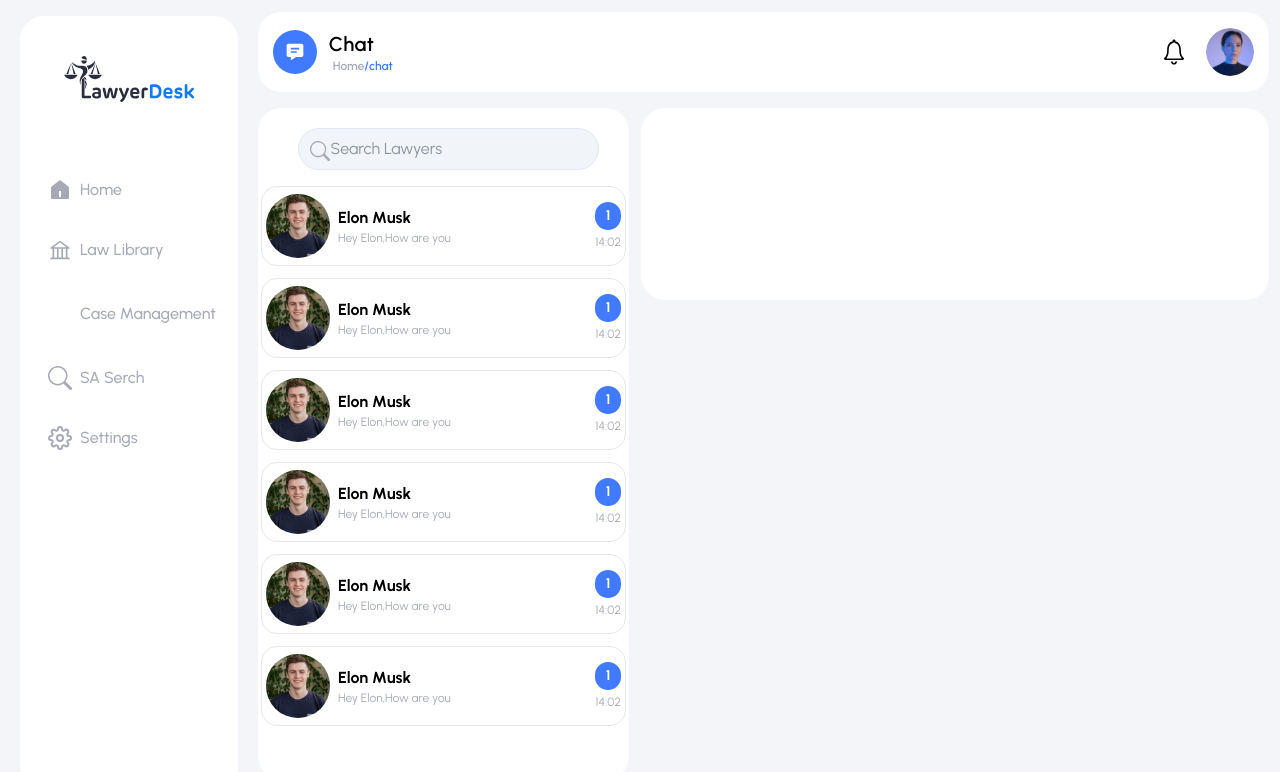
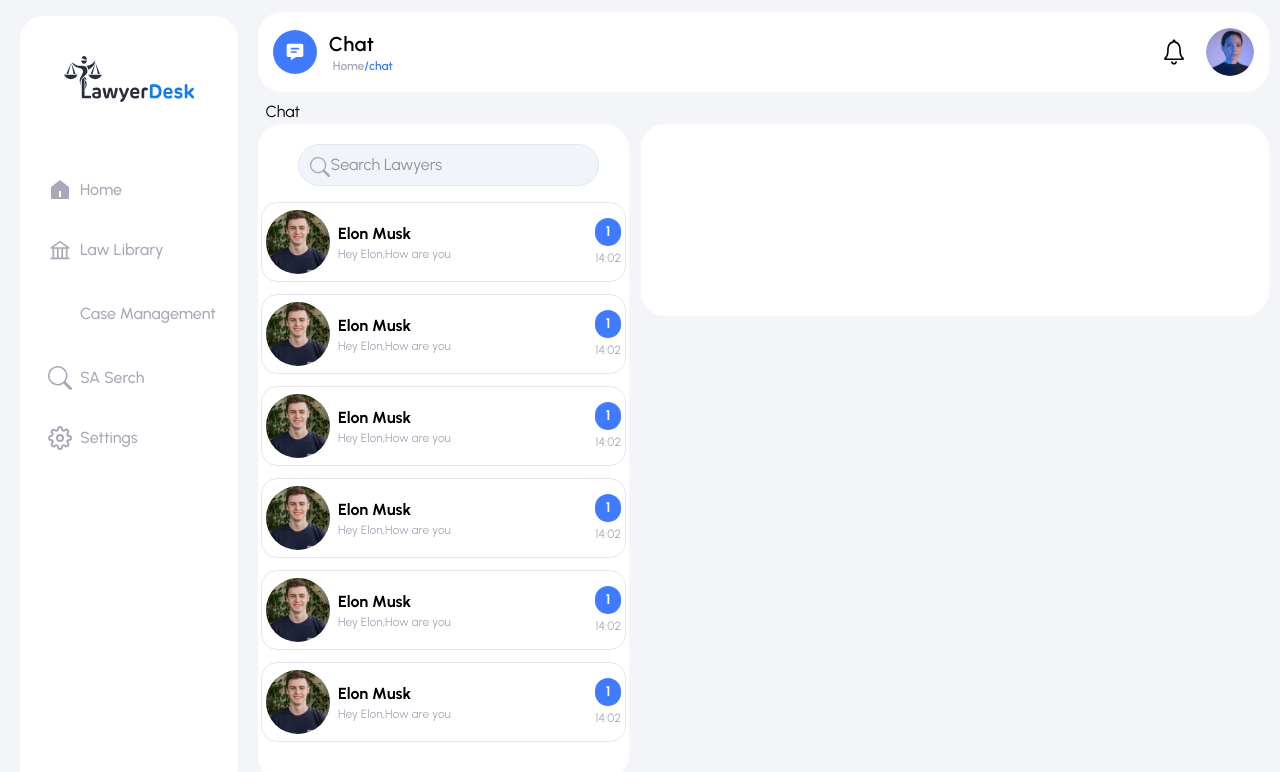
Before and after one commit to MHDRabeeh/lawyerDesk-New, a React app: page /chat in a window 1280 px wide. Shown: the top 772 px of the page. Built offline with nearby package versions, Linux system fonts and the light colour scheme; some icons are missing; the HTML template or start-up script is replaced by a standard one.

Commit message:
solve some  chat page issue

```diff
--- a/src/Components/ChatCard.jsx
+++ b/src/Components/ChatCard.jsx
@@ -6,7 +6,7 @@ function ChatCard() {
 
 
         <div className="w-[98%] border  rounded-2xl h-20 flex items-center">
-            <div className=" mx-auto  flex items-center w-[98%] justify-between">
+            <div className=" mx-auto h-20 flex items-center w-[98%] justify-between">
                 <div className="flex gap-2 items-center  ">
                     <div className="flex">
                         <ProfilePhoto image={avatar} size={`w-16 h-16`} />
--- a/src/Components/Wrapper.jsx
+++ b/src/Components/Wrapper.jsx
@@ -11,7 +11,7 @@ const Wrapper = ({children,TaskBarData}) => {
             <Navbar  />
             <div className='w-[79vw]'>
                 <TaskBar TaskBarData={TaskBarData} />
-                <div className='w-[100%] mt-4  h-[84%]'>
+                <div className='w-[100%] mt-2  h-[84%]'>
                         {children}
 
                 </div>
--- a/src/Pages/Chat.jsx
+++ b/src/Pages/Chat.jsx
@@ -12,12 +12,13 @@ const Chat = () => {
     }
   return (
   <Wrapper TaskBarData={TaskBarData}>
+    <p className='ml-2'>Chat </p>
     <div className='grid grid-cols-8 gap-3'>
-        <div className='col-span-3 bg-white h-[84vh] rounded-3xl '>
+        <div className='col-span-3 bg-white h-[82vh] rounded-3xl '>
             <ChatSearch/>
-            <div className='mt-4 h-[85%] w-[100%] flex flex-col gap-3 items-center overflow-auto scrollbar-hide '>
+            <div className='mt-4 h-[84%] w-[100%] flex flex-col gap-3 items-center overflow-auto scrollbar-hide '>
                 {
-                    [1,2,3,3,3,3].map((item,i)=>(
+                    [1,2,3,3,3,3,3,3,].map((item,i)=>(
                         <ChatCard key={i}/>
                     ))
                 }
```
